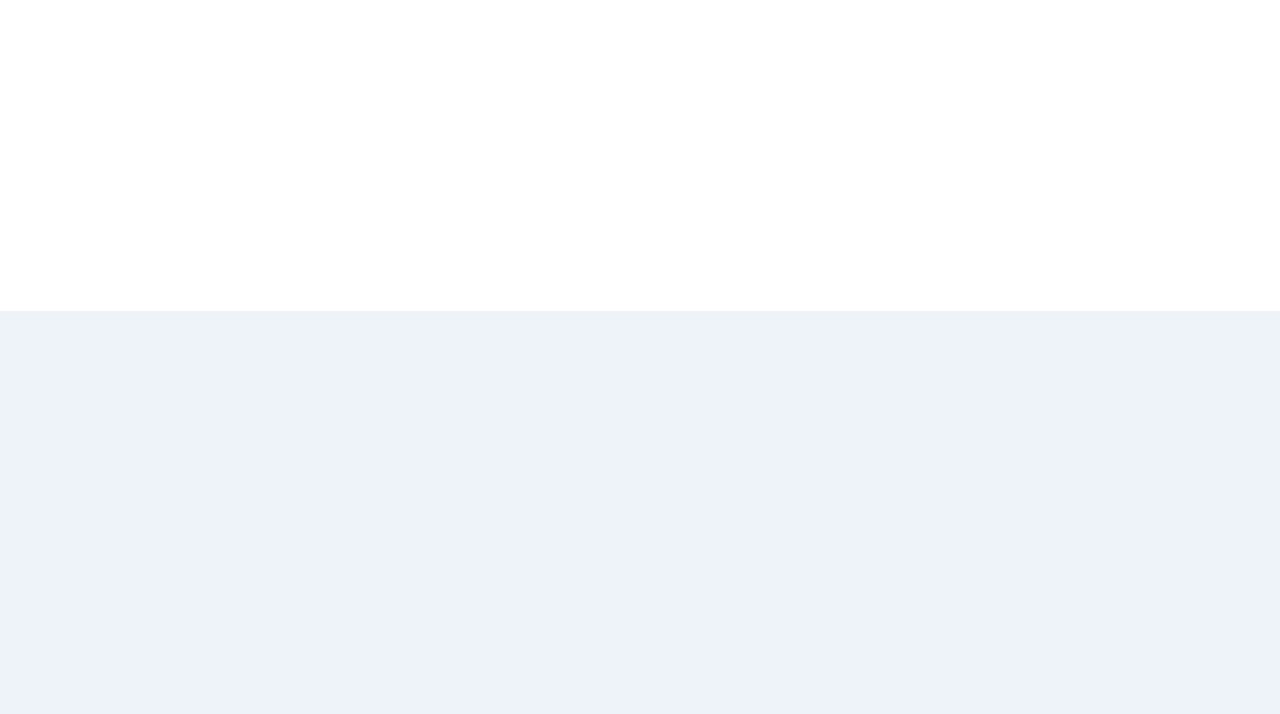
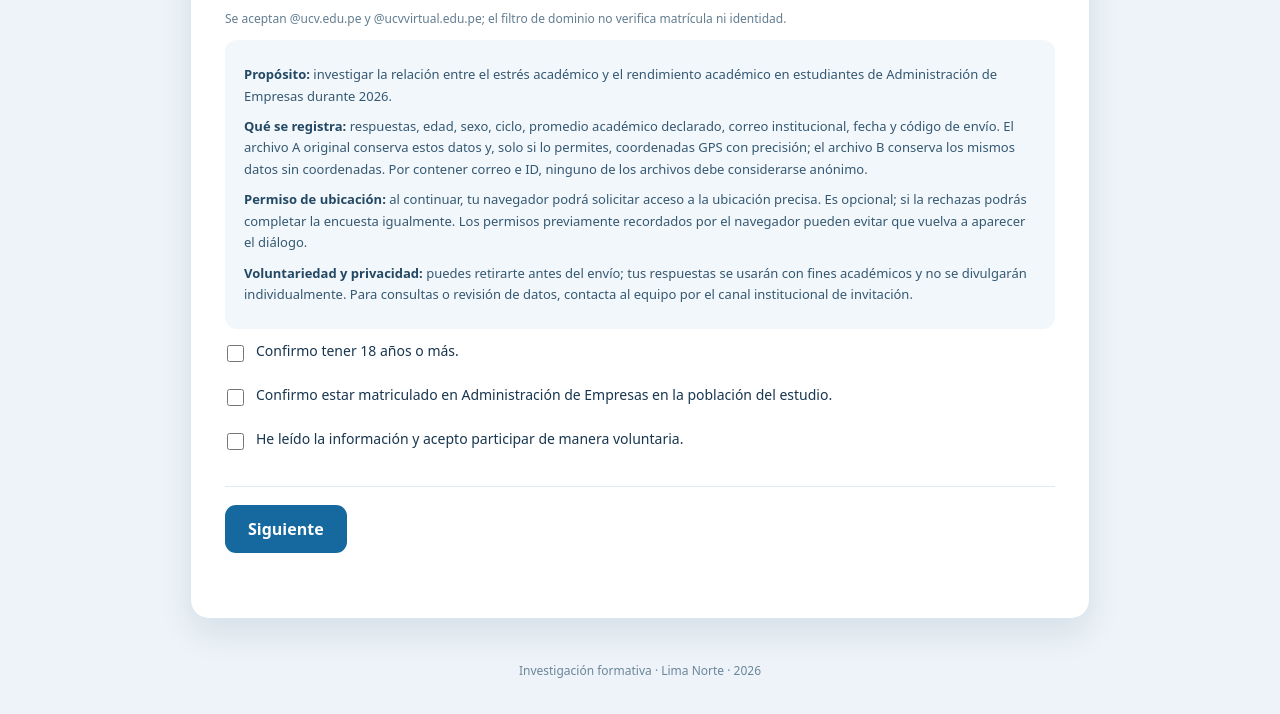
Before and after one commit to jeffersonmgr07/websorteos, a plain HTML site: page encuesta-ucv.html in a window 1280 px wide. Shown: the part 489-1203 px from the top of the page. Before the commit the page ends 800 px from the top, so only its background shows below. Drawn offline with Linux system fonts and the light colour scheme.

Commit message:
Activate the survey by setting ENCUESTA_ACTIVA to true

```diff
--- a/encuesta-ucv.html
+++ b/encuesta-ucv.html
@@ -3,7 +3,7 @@
 <head>
 <!-- INTERRUPTOR DE MANTENIMIENTO: Cambia false a true para reactivar la encuesta. -->
 <script>
-  const ENCUESTA_ACTIVA = false;
+  const ENCUESTA_ACTIVA = true;
   if (!ENCUESTA_ACTIVA) {
     document.documentElement.classList.add('encuesta-pausada');
     document.title = 'Encuesta no disponible';
```
